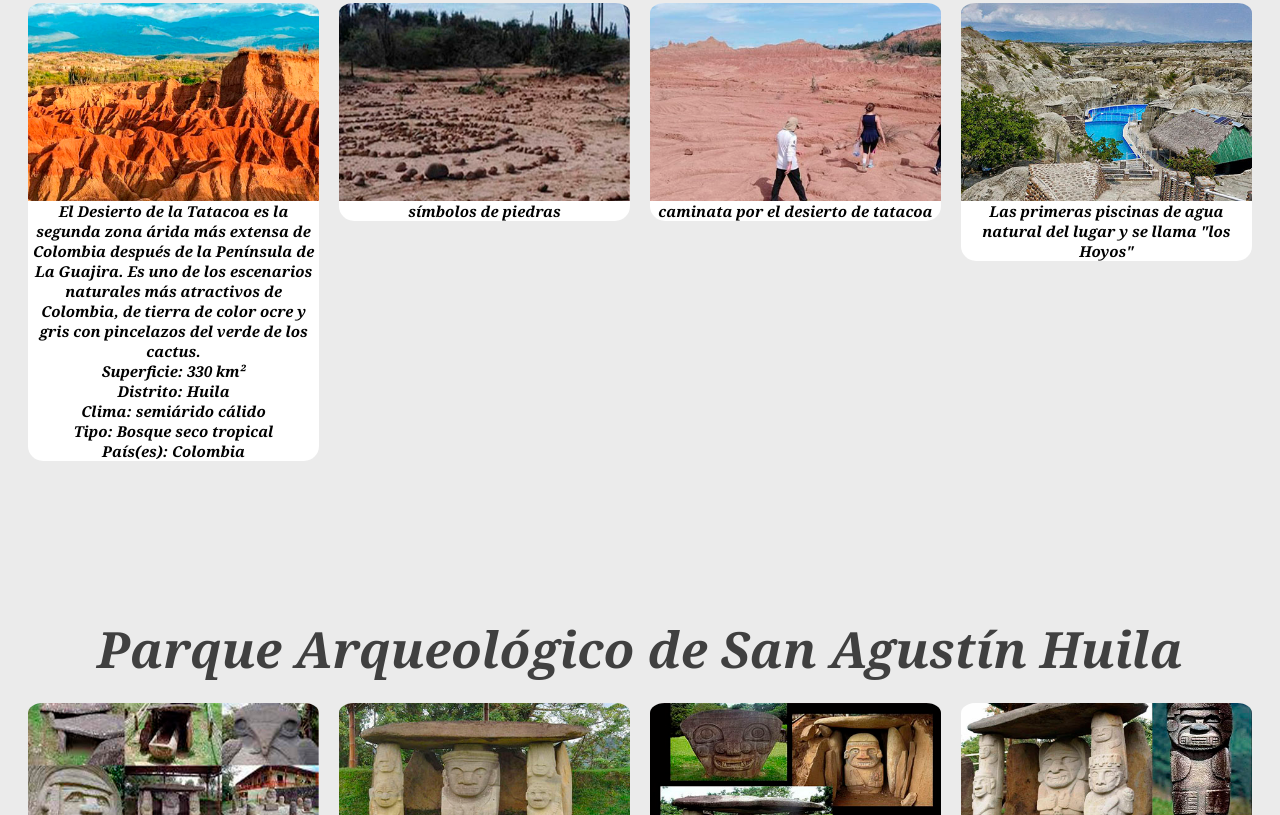
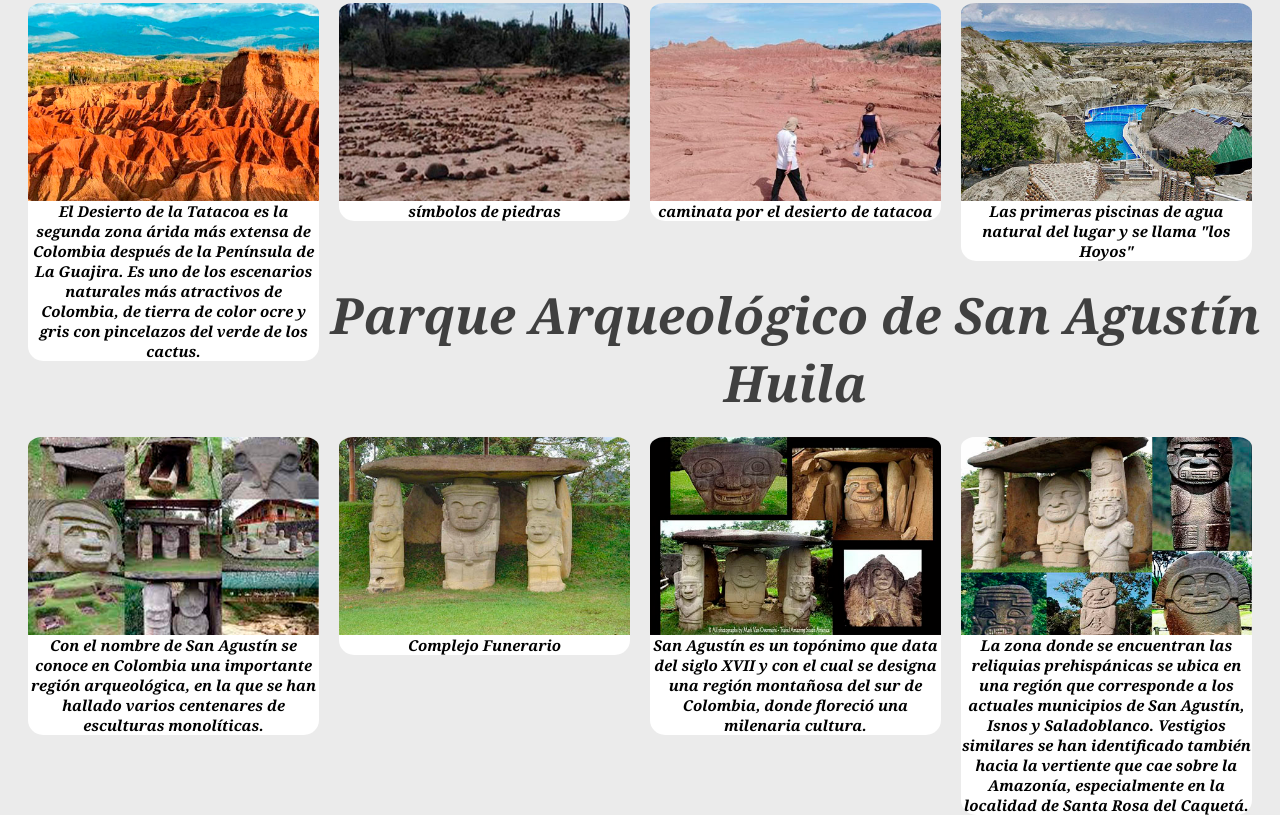
Before and after one commit to batero826/portafolio, a plain HTML site: page index.html in a window 1280 px wide. Shown: the part 528-1343 px from the top of the page. Drawn offline with Linux system fonts and the light colour scheme.

Commit message:
configurando  css y index

```diff
--- a/index.html
+++ b/index.html
@@ -41,11 +41,6 @@
 <div class="content-img" >
       <img class="catalogo"  src="img/Desierto-Tatacoa-470x320.jpg" alt="desierto de la tatacoa ">
                         <p>El Desierto de la Tatacoa es la segunda zona árida más extensa de Colombia después de la Península de La Guajira. Es uno de los escenarios naturales más atractivos de Colombia, de tierra de color ocre y gris con pincelazos del verde de los cactus.</p>
-                        <p>Superficie: 330 km²</p>
-                        <p>Distrito: Huila</p>
-                        <p>Clima: semiárido cálido</p>
-                        <p>Tipo: Bosque seco tropical</p>
-                        <p>País(es): Colombia</p>
     </div>
             <div class="content-img">
                  <img class="catalogo" src="img/piedra-desierto-470x320.jpg" alt="piedras del desierto">
@@ -62,15 +57,6 @@
       </div>
 
         <div id="titulo">
-          <h2>&nbsp;</h2>
-          <h2>&nbsp;</h2>
-          <h2>&nbsp;</h2>
-          <h2>&nbsp;</h2>
-          <h2>&nbsp;</h2>
-          <h2>&nbsp;</h2>
-          <h2>&nbsp;</h2>
-          <h2>&nbsp;</h2>
-            <h2>&nbsp;</h2>
 
 <h2>Parque Arqueológico de San Agustín Huila</h2>
 <p>&nbsp;</p>
```
